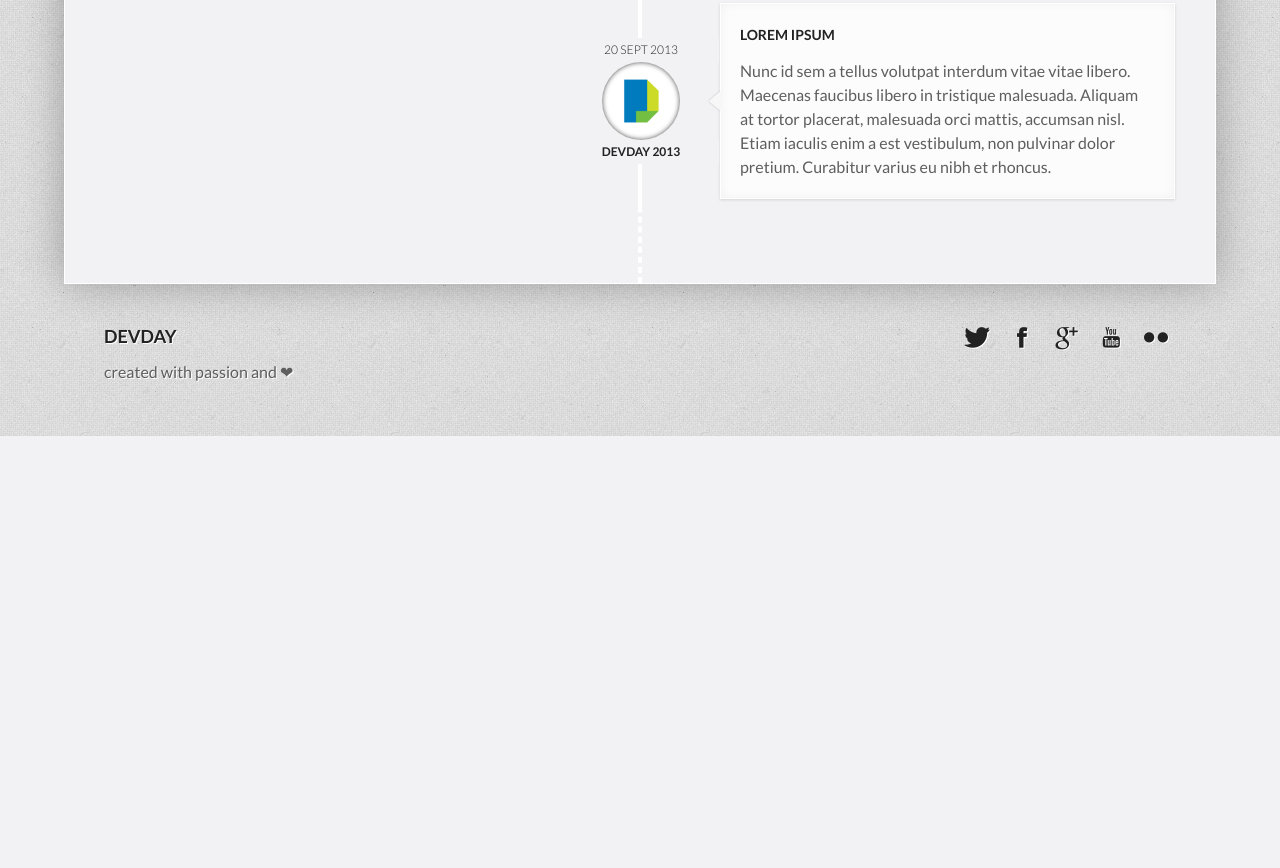
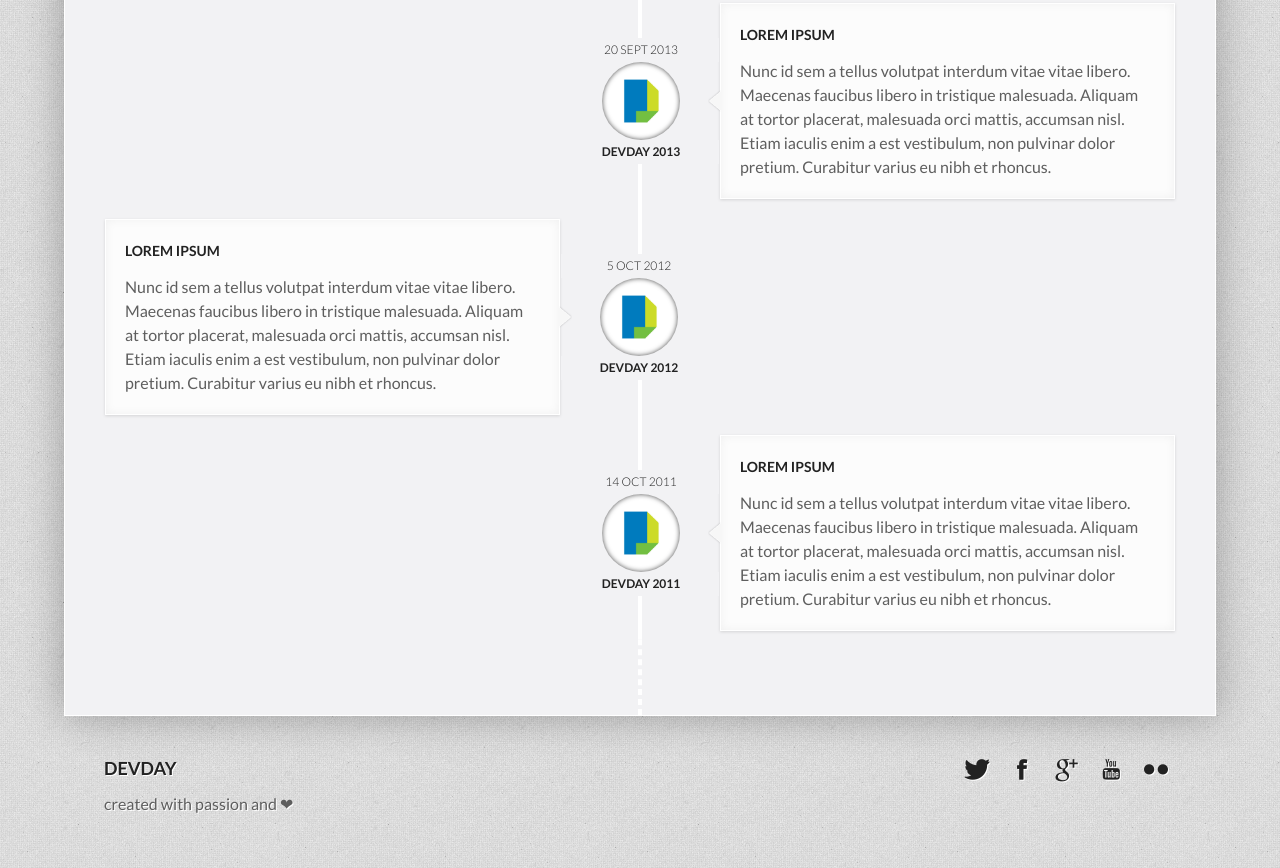
Before and after one commit to abbdevday/testimonials, a plain HTML site: page timeline.html in a window 1280 px wide. Shown: the part 656-1524 px from the top of the page. Before the commit the page ends 1092 px from the top, so only its background shows below. Drawn offline with Linux system fonts and the light colour scheme.

Commit message:
Timeline ready for content

```diff
--- a/timeline.html
+++ b/timeline.html
@@ -105,10 +105,46 @@
                                     <h5 class="text-center light">20 Sept 2013</h5>
                                     <div class="round-box box-small">
                                         <a class="box-inner" href="#">
-                                            <img src="images/dd_logo.jpg" class="img-circle" alt="devday 2014">
+                                            <img src="images/dd_logo.jpg" class="img-circle" alt="devday 2013">
                                         </a>
                                     </div>
                                     <h5 class="text-center">DevDay 2013</h5>
+                                </div>
+                                <div class="post-body">
+                                    <h4 class="post-title small-screen-center">Lorem ipsum</h4>
+                                    <p>Nunc id sem a tellus volutpat interdum vitae vitae libero. Maecenas faucibus libero in tristique malesuada. Aliquam at tortor placerat, malesuada orci mattis, accumsan nisl. Etiam iaculis enim a est vestibulum, non pulvinar dolor pretium. Curabitur varius eu nibh et rhoncus.</p>
+                                </div>
+                                <div class="post-arrow"></div>
+                            </div>
+                        </li>
+                        <li class="timeline-item">
+                            <div class="well post">
+                                <div class="post-info">
+                                    <h5 class="text-center light">5 Oct 2012</h5>
+                                    <div class="round-box box-small">
+                                        <a class="box-inner" href="#">
+                                            <img src="images/dd_logo.jpg" class="img-circle" alt="devday 2012">
+                                        </a>
+                                    </div>
+                                    <h5 class="text-center">DevDay 2012</h5>
+                                </div>
+                                <div class="post-body">
+                                    <h4 class="post-title small-screen-center">Lorem ipsum</h4>
+                                    <p>Nunc id sem a tellus volutpat interdum vitae vitae libero. Maecenas faucibus libero in tristique malesuada. Aliquam at tortor placerat, malesuada orci mattis, accumsan nisl. Etiam iaculis enim a est vestibulum, non pulvinar dolor pretium. Curabitur varius eu nibh et rhoncus.</p>
+                                </div>
+                                <div class="post-arrow"></div>
+                            </div>
+                        </li>
+                        <li class="timeline-item">
+                            <div class="well post">
+                                <div class="post-info">
+                                    <h5 class="text-center light">14 Oct 2011</h5>
+                                    <div class="round-box box-small">
+                                        <a class="box-inner" href="#">
+                                            <img src="images/dd_logo.jpg" class="img-circle" alt="devday 2011">
+                                        </a>
+                                    </div>
+                                    <h5 class="text-center">DevDay 2011</h5>
                                 </div>
                                 <div class="post-body">
                                     <h4 class="post-title small-screen-center">Lorem ipsum</h4>
```
